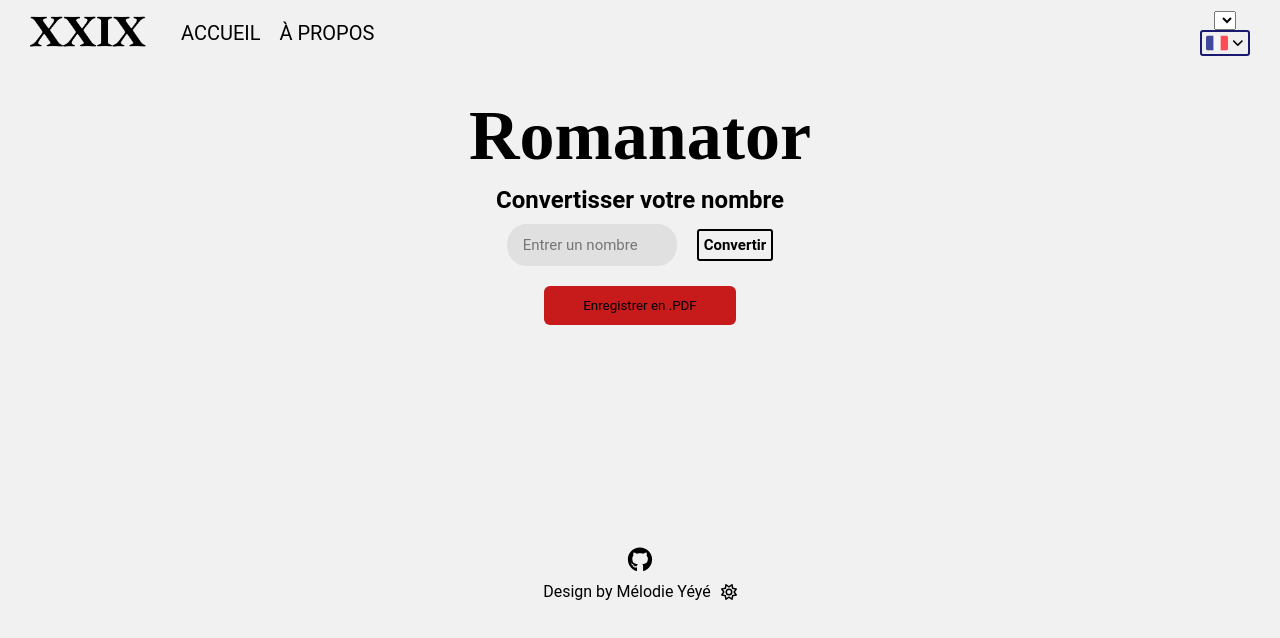
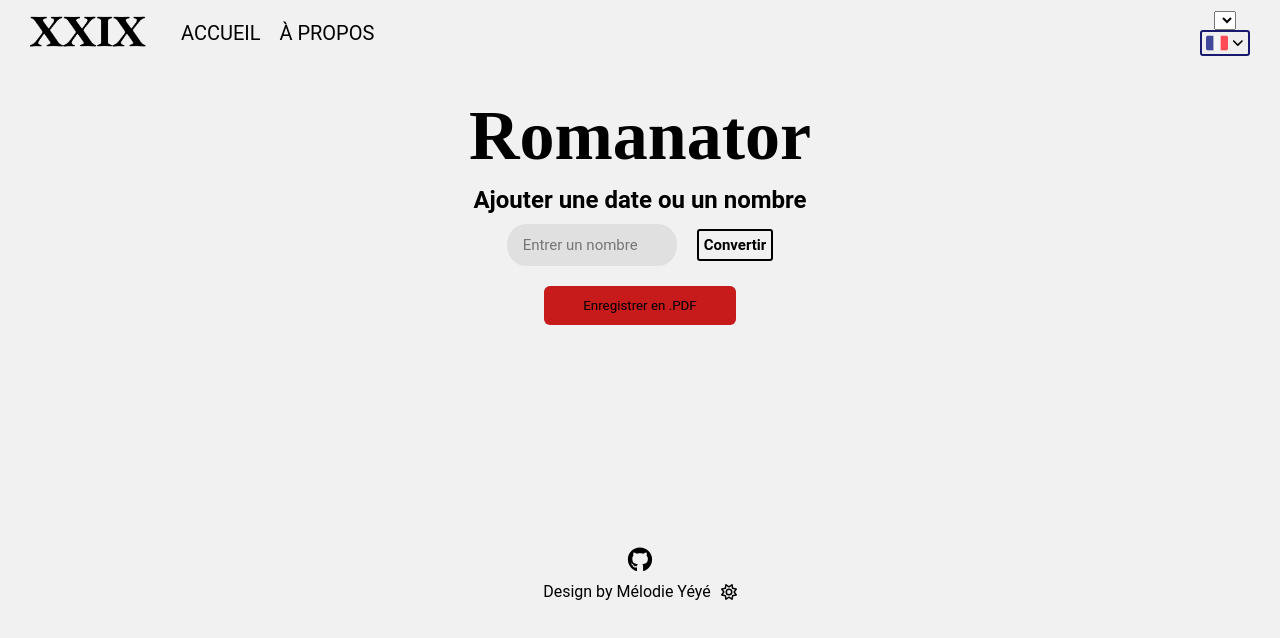
Before and after one commit to yeyemelodie01/romanconverter, a React (Create React App) app: page / in a window 1280 px wide. Shown: the top 638 px of the page. Built offline with nearby package versions, Linux system fonts and the light colour scheme.

Commit message:
add modifications

```diff
--- a/src/pages/home/index.jsx
+++ b/src/pages/home/index.jsx
@@ -10,7 +10,7 @@ function Home() {
           <div>
             <h1 className="titleHome">Romanator</h1>
             <div className="divInputNumber">
-              <h2 className="subTitleHome">Convertisser votre nombre</h2>
+              <h2 className="subTitleHome">Ajouter une date ou un nombre</h2>
               <div>
                 <Converter />
               </div>
@@ -20,24 +20,6 @@ function Home() {
         <div className="secondChildGrid">
           <div className="divSecondGrid">
             <div id="divParent" className="divFlexSecond">
-              {/*<div className="contentFlex">*/}
-              {/*  <div id='numInit_0' className='normalNumber'/>*/}
-              {/*  <div id='numResult_0' className='romanNumber'/>*/}
-              {/*</div>*/}
-              {/*<div className="contentFlex">*/}
-              {/*  <div className="normalNumber">09</div>*/}
-              {/*  <div>*/}
-              {/*    <div className="border"/>*/}
-              {/*    <div className="romanNumber">IX</div>*/}
-              {/*  </div>*/}
-              {/*</div>*/}
-              {/*<div className="contentFlex">*/}
-              {/*  <div className="normalNumber">1993</div>*/}
-              {/*  <div>*/}
-              {/*    <div className="border widthYear"/>*/}
-              {/*    <div className="romanNumber">MCMXCIII</div>*/}
-              {/*  </div>*/}
-              {/*</div>*/}
             </div>
             <button className="btnRegister">Enregistrer en .PDF</button>
           </div>
```
Also changed, not shown: src/components/converter/index.jsx (line endings or trailing spaces).
